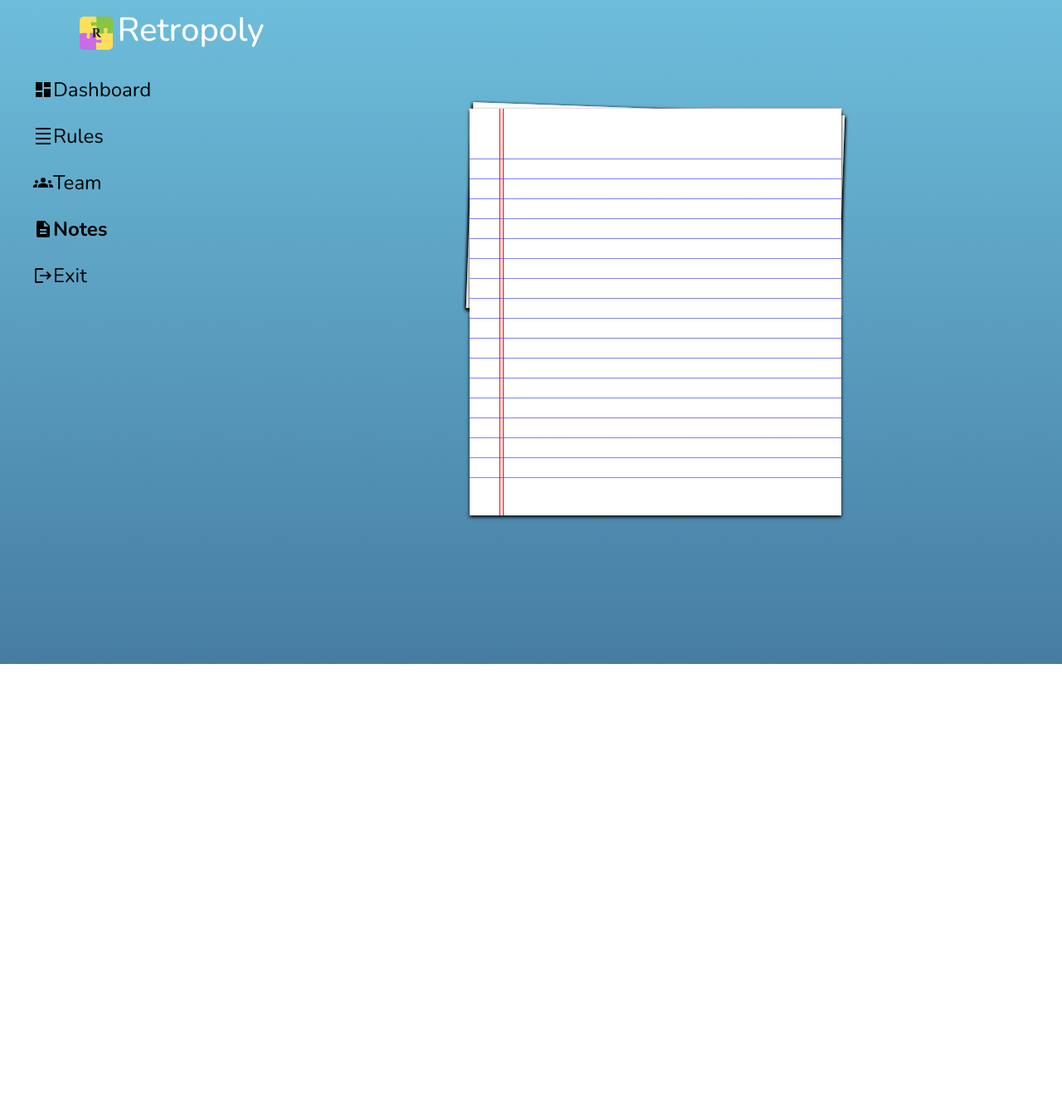
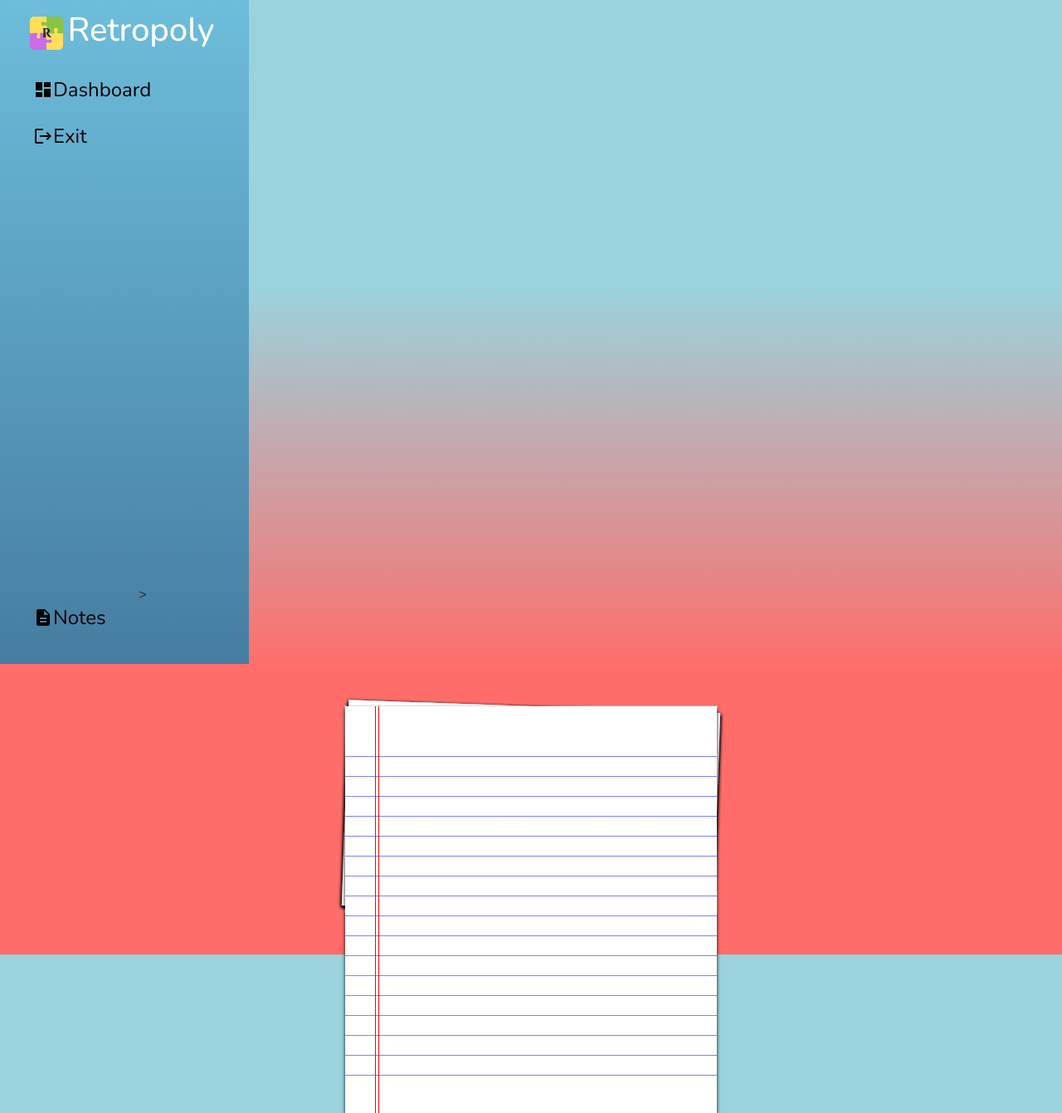
Before and after one commit to Dream-Team-33/Retropoly, a Flask app: page /dashboard/notes in a window 1280 px wide. Shown: the whole page at 83% size. Before the commit the page ends 800 px from the top, so only its background shows below. Run offline with Flask 3, Linux system fonts and the light colour scheme; some libraries are stand-ins or nearby versions.

Commit message:
Notes Repositioned Although it still requires more work to be done, the notes are now repositioned to the bottom within the sidebar.

```diff
--- a/static/css/notes.css
+++ b/static/css/notes.css
@@ -20,9 +20,15 @@
 
 body {
   min-height: 100vh;
+  /* background: linear-gradient(to bottom, rgba(82, 9, 30, 0.82) 0%, #af4716 100%);  */
+  /* background: linear-gradient(to bottom, #6dbddb 0%,  #467da1 100%); */
+   background: linear-gradient(to bottom, #9AD3DE 30%, #FF6D6A 70%);
+/* background: linear-gradient(to bottom, #f4f4f4 0%, #e5e5e5 100%); */
 /* background: linear-gradient(to bottom, rgba(82, 9, 30, 0.82) 0%, #af4716 100%); */
-    background: linear-gradient(to bottom, #6dbddb 0%,  #467da1 100%);
+/* background: linear-gradient(to bottom, #5b98c0 0%, #df263d 100%); */
 }
+
+
 
 /*=====================
      Icons
@@ -42,6 +48,7 @@ body {
   white-space: nowrap;
   direction: ltr;
 
+
   /* Support for all WebKit browsers. */
   -webkit-font-smoothing: antialiased;
   /* Support for Safari and Chrome. */
@@ -54,118 +61,87 @@ body {
   font-feature-settings: 'liga';
 }
 
-
-/*Grid-Area-Template & Grid-Column-Template*/
-.position-items{
-    display: grid;
-    grid-template-columns: 300px auto;
-    grid-template-areas:
-        "sidebar main";
-}
-
-
-
 /*=====================
      Side Bar
 =====================*/
 h1 {
   color: black;
+  margin-top: 0;
+  padding-right: 20px;
 }
 
-  li {
-    color: black;
-  }
-  .side-bar {
+li { color: black; }
+
+.MainFlex { display: flex; }
+
+.MainFlex .side-bar {
   position: relative;
-
-      width: 400px;
+  width: 300px;
   min-height: 100vh;
   display: flex;
   flex-direction: column;
-      /* border-style: groove;
-    border-color: #cfefcf;
-    border-width: 7px; */
-      background: linear-gradient(to bottom, #6dbddb 0%, #467da1 100%);
+  background: linear-gradient(to bottom, #6dbddb 0%,  #467da1 100%);
+}
 
-
-  }
-  .side-bar .logo {
+.MainFlex .side-bar .logo {
   width: 50px;
   height: 50px;
   border-radius: 10px;
   padding: 5px;
   margin-left: 10px;
+}
 
+.MainFlex .side-bar .logo-name {
+  height: 10vh;
+  display: flex;
+  align-items: center;
+  justify-content: center;
+  /* background-color: #537479; */
+  border-radius:10px; /* round corners */
+  box-sizing: 10px;
 }
 
 .side-bar .logo-name h1 {
   color: #FFFFFF;
 }
 
-  .quote_txt{
-    font-family: cursive;
-    color: #e5e5e5;
-    text-align: center;
-    font-weight: bold;
-    font-style: italic;
-    font-size: 24px;
-    padding-top: 60%;
 
-  }
-  .quote{
-    color: #000000;
-    text-align: center;
-    font-weight: normal;
-    font-style: normal;
-    font-size: 15px;
-
-
-  }
-
-  .board_img {
-    height: 160px;
-    width: 160px;
-    align-items: flex-end;
-    display: flex;
-    position:fixed;
-    bottom:5%;
-    left:5%;
-  }
-
-  .side-bar .logo-name {
-    height: 10vh;
-    display: flex;
-    align-items: center;
-    justify-content: center;
-    padding: 10px;
-    /* background-color: #5b98c0; */
-    box-sizing: 20%;
-  }
-
-  .side-bar li {
+.MainFlex .side-bar li {
   font-size: 24px;
   padding: 10px 40px;
   display: flex;
   align-items: center;
-    /* border-style: groove;
-    border-color: #cfefcf;
-    border-width: 5px; */
 }
 
-  .side-bar li:hover {
+.MainFlex .side-bar li:hover {
   background: aliceblue;
   color: rgb(134, 183, 225);
   font-weight: bolder;
 }
 
-  .side-bar a {
+.MainFlex .side-bar .bottom-notes:hover {
+  background: aliceblue;
+  color: rgb(134, 183, 225);
+  font-weight: bolder;
+}
+
+.MainFlex .side-bar a {
   text-decoration: none;
   color: inherit;
 }
 
-  .side-bar .active {
+.MainFlex .side-bar .active {
   font-weight: bolder;
 }
+
+.bottom-notes{
+  position: absolute;
+  bottom: 0;
+  width: 100%;
+  height: 10vh;
+  display: flex;
+}
+
 
 
 
--- a/templates/Notes.html
+++ b/templates/Notes.html
@@ -53,6 +53,7 @@
 		<!--Side Bar-->
 		<!--Start layout of side bar-->
 		<div class="position-items">
+			<div class="MainFlex">
 				<div class="side-bar">
 					<div class="logo-name">
 						<img src="/static/images/logo.jpg" alt="R.logo" class="logo">
@@ -67,11 +68,12 @@
 									(Exit)
 								-->
 						<li><span class="material-icons-outlined">dashboard</span><a href="{{ url_for('dashboard') }}">Dashboard</a></li>
-					<li><span class="material-icons-outlined">density_small</span><a href="{{ url_for('rules') }}">Rules</a></li>
-					<li><span class="material-icons-outlined">groups</span><a href="{{ url_for('teams') }}">Team</a></li>
-					<li><span class="material-icons-outlined">description</span><a href="#" class="active">Notes</a></li>
 						<li><span class="material-icons-outlined">logout</span><a href="{{ url_for('home') }}">Exit</a></li>
 					</ul>
+					<ul class="bottom-notes">
+						<li><span class="material-icons-outlined notes-item">description</span><a href="{{ url_for('notes') }}"></a>Notes</li>>
+					</ul>
+				</div>
 			</div><!--End layout of side bar-->
 
 			<!--Start lines of notes-->
@@ -87,5 +89,9 @@
 			</div>
 		</div>
 		<!--End of lines of notes-->
+
+
+
+
 </body>
 </html>
```
Also changed, not shown: static/css/dashboard-welcome.css (+14 -0 lines), static/css/dashboard.css (+35 -9 lines), templates/dashboard-welcome.html (+7 -3 lines), templates/dashboard.html (+8 -5 lines). Lines whose indentation alone changed are shown as unchanged.
